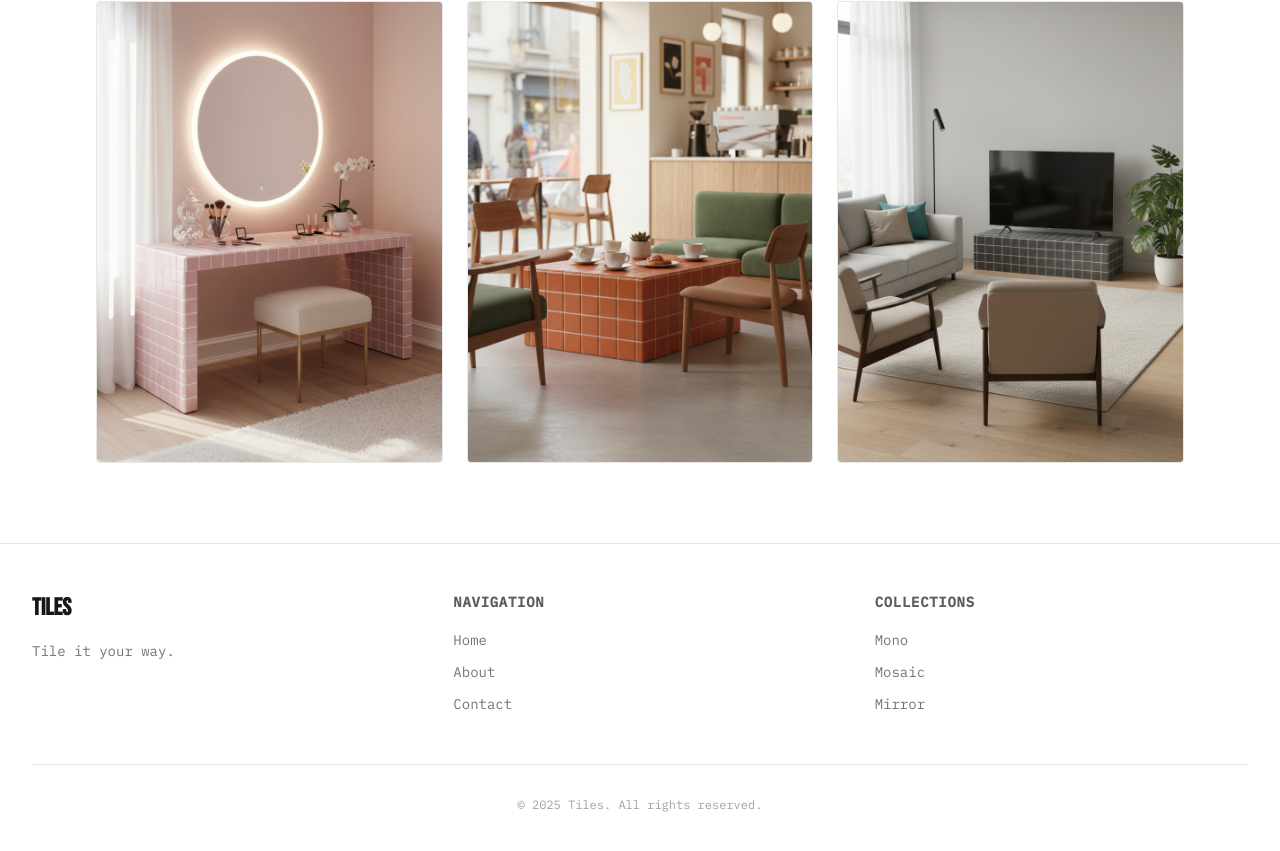
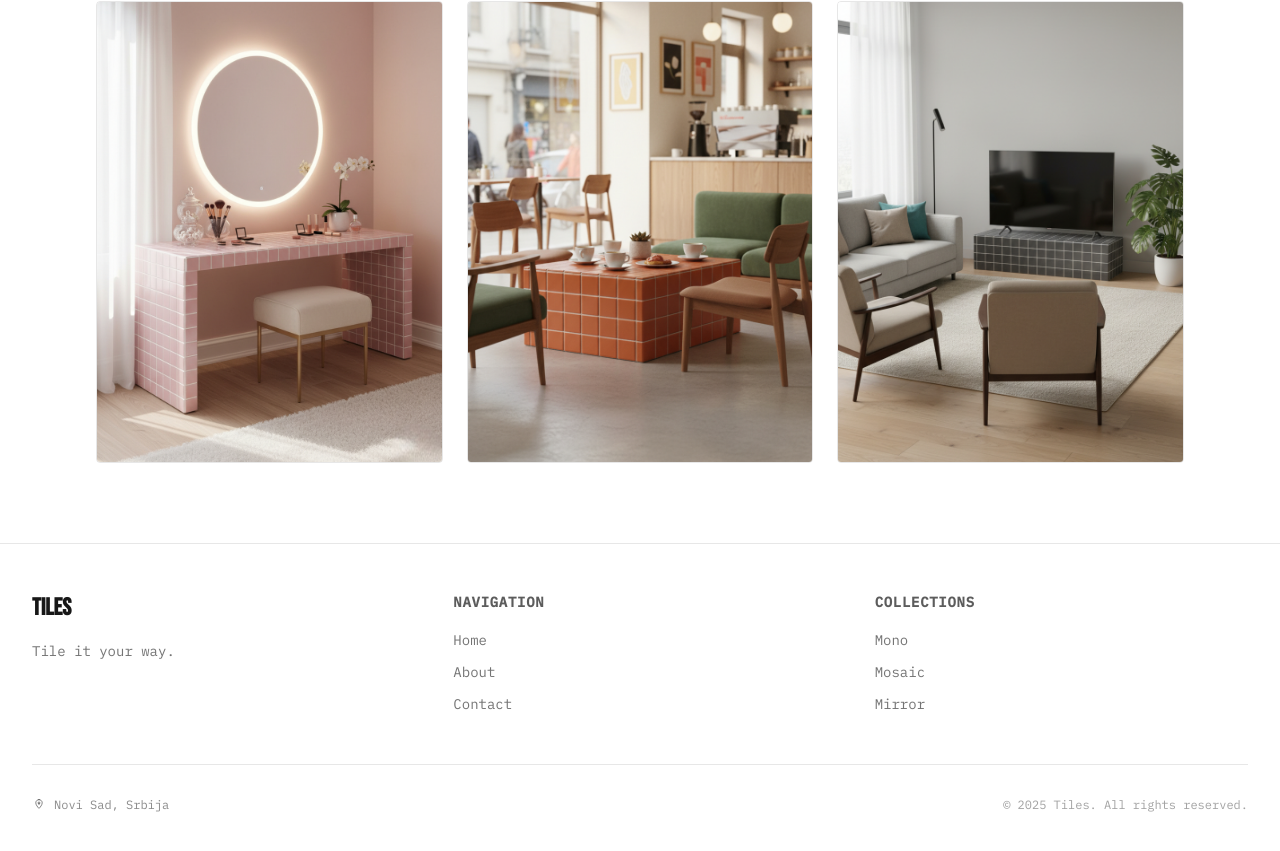
Before and after one commit to aleksandrakoprivica/tiles, a Next.js app: page /en/mosaic in a window 1280 px wide. Shown: the part 1769-2620 px from the top of the page. Built offline with nearby package versions, Linux system fonts and the light colour scheme; no server answers.

Commit message:
content fix

```diff
--- a/app/[locale]/mono/page.tsx
+++ b/app/[locale]/mono/page.tsx
@@ -35,9 +35,7 @@ export default async function MonoPage({
   const common = await getTranslations({ locale, namespace: 'common' });
 
   const specs = [
-    { label: t('specs.finish'), value: t('specs.finishValue') },
     { label: t('specs.leadTime'), value: t('specs.leadTimeValue') },
-    { label: t('specs.sizes'), value: t('specs.sizesValue') },
     { label: t('specs.use'), value: t('specs.useValue') },
   ];
 
--- a/app/[locale]/mosaic/page.tsx
+++ b/app/[locale]/mosaic/page.tsx
@@ -35,9 +35,7 @@ export default async function MosaicPage({
   const common = await getTranslations({ locale, namespace: 'common' });
 
   const specs = [
-    { label: t('specs.finish'), value: t('specs.finishValue') },
     { label: t('specs.leadTime'), value: t('specs.leadTimeValue') },
-    { label: t('specs.sizes'), value: t('specs.sizesValue') },
     { label: t('specs.use'), value: t('specs.useValue') },
   ];
 
--- a/app/components/footer.tsx
+++ b/app/components/footer.tsx
@@ -114,12 +114,43 @@ export function Footer() {
 
         {/* Bottom Bar */}
         <div className="mt-8 md:mt-12 pt-8 border-t border-foreground/10">
-          <p
-            className="text-center text-foreground/40 text-xs"
-            style={{ fontFamily: 'var(--font-ibm-plex-mono)' }}
-          >
-            © {new Date().getFullYear()} Tiles. All rights reserved.
-          </p>
+          <div className="flex flex-col items-center gap-2 md:flex-row md:justify-between">
+            <div
+              className="flex items-center gap-2 text-foreground/50 text-xs"
+              style={{ fontFamily: 'var(--font-ibm-plex-mono)' }}
+            >
+              <svg
+                className="w-3.5 h-3.5 text-foreground/60"
+                viewBox="0 0 24 24"
+                fill="none"
+                xmlns="http://www.w3.org/2000/svg"
+                aria-hidden="true"
+              >
+                <path
+                  d="M12 2.75C8.96 2.75 6.5 5.21 6.5 8.25C6.5 11.79 10.05 15.86 11.64 17.57C11.84 17.79 12.16 17.79 12.36 17.57C13.95 15.86 17.5 11.79 17.5 8.25C17.5 5.21 15.04 2.75 12 2.75Z"
+                  stroke="currentColor"
+                  strokeWidth="1.5"
+                  strokeLinecap="round"
+                  strokeLinejoin="round"
+                />
+                <path
+                  d="M12 10.25C12.9665 10.25 13.75 9.4665 13.75 8.5C13.75 7.5335 12.9665 6.75 12 6.75C11.0335 6.75 10.25 7.5335 10.25 8.5C10.25 9.4665 11.0335 10.25 12 10.25Z"
+                  stroke="currentColor"
+                  strokeWidth="1.5"
+                  strokeLinecap="round"
+                  strokeLinejoin="round"
+                />
+              </svg>
+              <span>Novi Sad, Srbija</span>
+            </div>
+
+            <p
+              className="text-center md:text-right text-foreground/40 text-xs"
+              style={{ fontFamily: 'var(--font-ibm-plex-mono)' }}
+            >
+              © {new Date().getFullYear()} Tiles. All rights reserved.
+            </p>
+          </div>
         </div>
       </div>
     </footer>
--- a/messages/en.json
+++ b/messages/en.json
@@ -113,14 +113,15 @@
   },
   "aboutPage": {
     "title": "About Us",
-    "subtitle": "We are a small business from Serbia, crafting unique tables from tiles, marble, and mirror panels.",
+    "subtitle": "",
     "descriptionSectionTitle": "",
     "descriptionSectionCopy": "",
     "familyStoryTitle": "Our Story",
     "familyStoryCopy": [
-      "Based in Serbia, we create handcrafted tables using tiles, marble fragments, and mirror panels. Each piece is made with care and attention to detail, bringing together traditional craftsmanship and modern design.",
-      "We work directly with our clients to create custom pieces that fit their space and style. Our process begins with understanding your vision—whether you're looking for a statement piece for your living room or a functional work surface for your office. We source quality materials locally and internationally, ensuring each table not only looks beautiful but stands the test of time.",
-      "From initial consultation to final installation, we're with you every step of the way, making sure the finished piece exceeds your expectations."
+      "We create handcrafted tables using tiles, marble fragments, and mirror panels. Each piece is made with care and attention to detail, bringing together traditional craftsmanship and modern design.",
+      "Our process begins with understanding your vision—whether you're looking for a statement piece for your living room or a functional work surface for your office.",
+      "From initial consultation to final installation, we're with you every step of the way, making sure the finished piece exceeds your expectations.",
+      "We deliver tables throughout Serbia."
     ],
     "principles": {
       "craftTitle": "Material-first design",
--- a/messages/sr.json
+++ b/messages/sr.json
@@ -112,14 +112,15 @@
   },
   "aboutPage": {
     "title": "O Nama",
-    "subtitle": "Tim iz Srbije koji pravi jedinstvene stolove od pločica, mermera i ogledala.",
+    "subtitle": "",
     "descriptionSectionTitle": "",
     "descriptionSectionCopy": "",
     "familyStoryTitle": "Naša Priča",
     "familyStoryCopy": [
-      "Sa sedištem u Srbiji, pravimo ručno izrađene stolove koristeći pločice, fragmente mermera i ogledala. Svaki komad se pravi sa pažnjom i posvećenošću detaljima, spajajući tradicionalnu zanatsku izradu i savremeni dizajn.",
-      "Radimo direktno sa klijentima kako bismo napravili komade po meri koji se uklapaju u njihov prostor i stil. Naš proces počinje razumevanjem Vaše vizije—bilo da tražite akcentni komad za dnevni boravak ili onaj koji će upotpuniti prostor.",
-      "Od početne konsultacije do finalne instalacije, tu smo na svakom koraku, vodeći računa da gotov komad prevazilazi Vaša očekivanja."
+      "Pravimo ručno izrađene stolove koristeći pločice, fragmente mermera i ogledala. Svaki komad se pravi sa pažnjom i posvećenošću detaljima, spajajući tradicionalnu zanatsku izradu i savremeni dizajn.",
+      "Naš proces počinje razumevanjem Vaše vizije—bilo da tražite akcentni komad za dnevni boravak ili onaj koji će upotpuniti prostor.",
+      "Od početne konsultacije do finalne instalacije, tu smo na svakom koraku, vodeći računa da gotov komad prevazilazi Vaša očekivanja.",
+      "Dostavljamo na teritoriji cele Srbije."
     ],
     "principles": {
       "craftTitle": "Dizajn koji počinje materijalom",
@@ -160,8 +161,8 @@
       "callCopy": "Razgovaramo o tome kako bi sto trebalo da izgleda i kako će funkcionisati u vašem prostoru.",
       "prototypeTitle": "Izrada",
       "prototypeCopy": "Pravimo prototip, biramo materijale i dogovaramo se oko svakog detalja.",
-      "deliveryTitle": "Montaža",
-      "deliveryCopy": "Dostavljamo gotov sto, postavljamo ga na mesto i podešavamo da bude savršeno."
+      "deliveryTitle": "Dostava",
+      "deliveryCopy": "Dostavljamo gotov sto na teritoriji cele Srbije, postavljamo ga na mesto i podešavamo da bude savršeno."
     },
     "ctaTitle": "Spremni?",
     "ctaCopy": "Pošaljite nam poruku sa nekoliko slika ili skica — javićemo se sa daljim koracima.",
```
